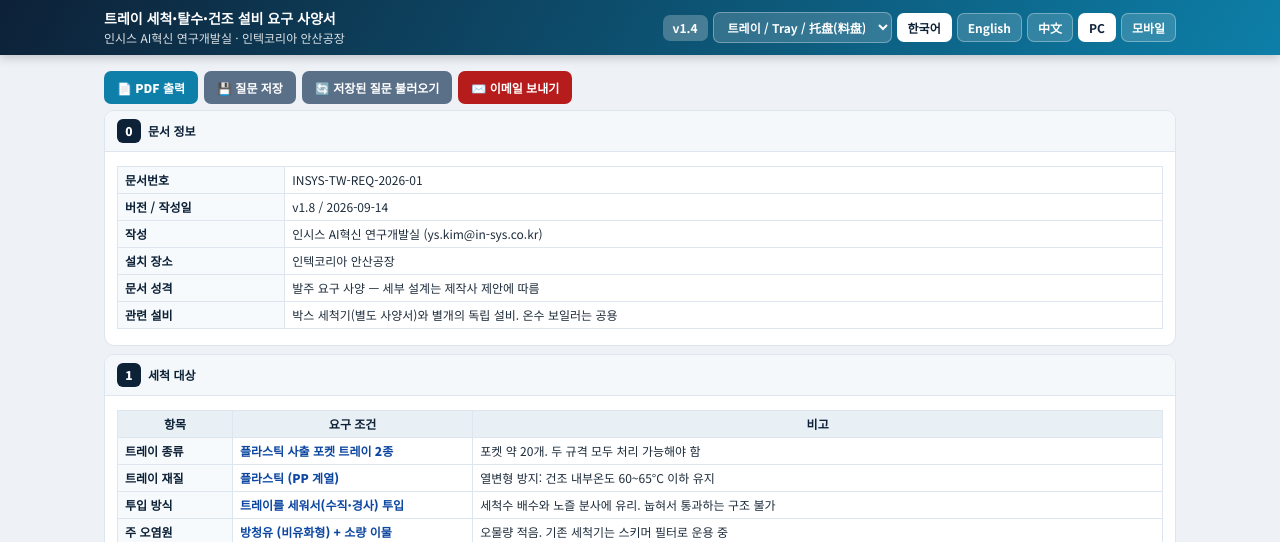
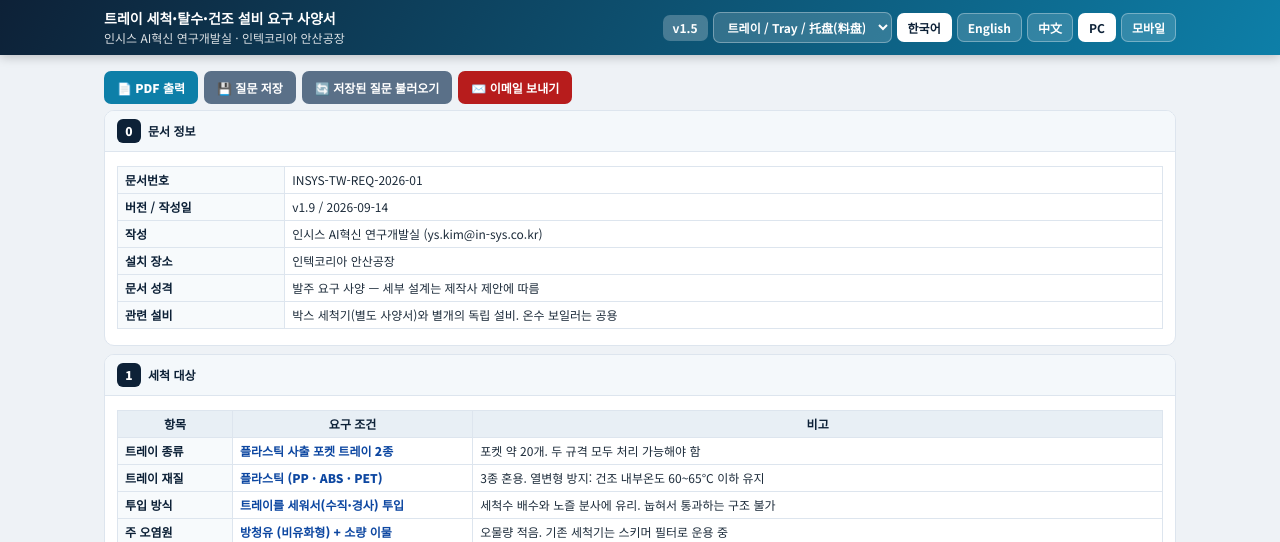
Before and after one commit to Insys-HQ/Insys-lab, a plain HTML site: page req.html in a window 1280 px wide. Shown: the top 542 px of the page. Drawn offline with Linux system fonts and the light colour scheme.

Commit message:
req.html v1.5 — 재질 확정(트레이 PP·ABS·PET, 박스 PP·PE)

```diff
--- a/req.html
+++ b/req.html
@@ -6,7 +6,7 @@
 <meta http-equiv="Cache-Control" content="no-cache, no-store, must-revalidate">
 <meta http-equiv="Pragma" content="no-cache">
 <meta http-equiv="Expires" content="0">
-<title>세척·탈수·건조 설비 요구 사양서 v1.4 | 인시스 AI혁신 연구개발실</title>
+<title>세척·탈수·건조 설비 요구 사양서 v1.5 | 인시스 AI혁신 연구개발실</title>
 <link href="https://fonts.googleapis.com/css2?family=Noto+Sans+KR:wght@300;400;500;700;900&display=swap" rel="stylesheet">
 <style>
 *{box-sizing:border-box;margin:0;padding:0;}
@@ -63,7 +63,7 @@ footer{text-align:center;color:#6b8098;font-size:12px;padding:12px 0 18px;}
 <body>
 <div class="hdr"><div class="nav-inner">
   <div><div class="hdr-t" id="hdrT">세척·탈수·건조 설비 요구 사양서</div><div class="hdr-s" id="hdrS">인시스 AI혁신 연구개발실 · 인텍코리아 안산공장</div></div>
-  <div class="hdr-r"><span class="vb">v1.4</span>
+  <div class="hdr-r"><span class="vb">v1.5</span>
     <select id="docSel" onchange="render()"><option value="tray">트레이 / Tray / 托盘(料盘)</option><option value="box">박스 / Box / 周转箱</option></select>
     <button id="lko" class="on" onclick="setLang('ko')">한국어</button><button id="len" onclick="setLang('en')">English</button><button id="lzh" onclick="setLang('zh')">中文</button>
     <button id="bp" class="on" onclick="setView('pc')">PC</button><button id="bm" onclick="setView('mobile')">모바일</button></div>
@@ -162,12 +162,12 @@ const SUB=[
 // ── 문서별 콘텐츠 ──
 const DOCS={
 tray:{
-  no:'INSYS-TW-REQ-2026-01', ver:'v1.8 / 2026-09-14',
+  no:'INSYS-TW-REQ-2026-01', ver:'v1.9 / 2026-09-14',
   name:T('트레이 세척·탈수·건조 설비 요구 사양서','Tray Washing · Dewatering · Drying Equipment — Requirement Specification','托盘(料盘)清洗·脱水·烘干设备需求规格书'),
   rel:T('박스 세척기(별도 사양서)와 별개의 독립 설비. 온수 보일러는 공용','Independent machine, separate from the box washer (separate spec). Hot-water boiler shared.','与周转箱清洗机（另有规格书）相互独立。热水锅炉共用。'),
   target:[
     [T('트레이 종류','Tray type','托盘种类'),T('플라스틱 사출 포켓 트레이 2종','Injection-moulded plastic pocket trays, 2 sizes','注塑塑料格式托盘2种'),T('포켓 약 20개. 두 규격 모두 처리 가능해야 함','About 20 pockets. Both sizes must be handled.','约20格。两种规格均须可处理。')],
-    [T('트레이 재질','Tray material','托盘材质'),T('플라스틱 (PP 계열)','Plastic (PP family)','塑料（PP系）'),T('열변형 방지: 건조 내부온도 60~65°C 이하 유지','To prevent heat deformation, keep dryer temperature at or below 60–65°C.','防止热变形：烘干内部温度保持在60~65°C以下')],
+    [T('트레이 재질','Tray material','托盘材质'),T('플라스틱 (PP · ABS · PET)','Plastic (PP · ABS · PET)','塑料（PP · ABS · PET）'),T('3종 혼용. 열변형 방지: 건조 내부온도 60~65°C 이하 유지','Three materials in mixed use. To prevent heat deformation, keep dryer temperature at or below 60–65°C.','三种材质混用。防止热变形：烘干内部温度保持在60~65°C以下')],
     [T('투입 방식','Feeding orientation','投入方式'),T('트레이를 세워서(수직·경사) 투입','Trays are fed standing (vertical / inclined)','托盘立放（垂直/倾斜）投入'),T('세척수 배수와 노즐 분사에 유리. 눕혀서 통과하는 구조 불가','Better drainage and spray access. Flat (lying) pass-through is not acceptable.','有利于排水与喷射。不允许平放通过的结构。')],
     [T('주 오염원','Main contaminant','主要污染物'),T('방청유 (비유화형) + 소량 이물','Rust-preventive oil (non-emulsifying) + small debris','防锈油（非乳化型）+少量异物'),T('오물량 적음. 기존 세척기는 스키머 필터로 운용 중','Low soil load. Existing washer runs with skimmer filtration.','污物量少。现有清洗机以撇油器过滤运行。')]
   ],
@@ -210,12 +210,12 @@ tray:{
   sub:[SUB[0],T('포켓 20개 트레이의 포켓 내부 세척 대응 방안','Approach for cleaning inside the pockets of the 20-pocket tray','20格托盘格内清洗的应对方案'),SUB[1],SUB[2],SUB[3],SUB[4]]
 },
 box:{
-  no:'INSYS-BW-REQ-2026-01', ver:'v1.2 / 2026-09-14',
+  no:'INSYS-BW-REQ-2026-01', ver:'v1.3 / 2026-09-14',
   name:T('박스 세척·탈수·건조 설비 요구 사양서','Box Washing · Dewatering · Drying Equipment — Requirement Specification','周转箱清洗·脱水·烘干设备需求规格书'),
   rel:T('트레이 세척기(별도 사양서)와 별개의 독립 설비. 온수 보일러는 공용','Independent machine, separate from the tray washer (separate spec). Hot-water boiler shared.','与托盘清洗机（另有规格书）相互独立。热水锅炉共用。'),
   target:[
     [T('박스 종류','Box type','周转箱种类'),T('플라스틱 사출 박스 5종','Injection-moulded plastic boxes, 5 sizes','注塑塑料周转箱5种'),T('가장자리에 사출 포켓(리브·홈)이 있어 물이 고이는 구조','Moulded pockets (ribs/grooves) along the rim trap water.','边缘有注塑格（筋/槽），易积水。')],
-    [T('박스 재질','Box material','周转箱材质'),T('플라스틱 (PP 계열)','Plastic (PP family)','塑料（PP系）'),T('열변형 방지: 건조 내부온도 60~65°C 이하 유지','To prevent heat deformation, keep dryer temperature at or below 60–65°C.','防止热变形：烘干内部温度保持在60~65°C以下')],
+    [T('박스 재질','Box material','周转箱材质'),T('플라스틱 (PP · PE)','Plastic (PP · PE)','塑料（PP · PE）'),T('2종 혼용. 열변형 방지: 건조 내부온도 60~65°C 이하 유지','Two materials in mixed use. To prevent heat deformation, keep dryer temperature at or below 60–65°C.','两种材质混用。防止热变形：烘干内部温度保持在60~65°C以下')],
     [T('투입 방식','Feeding orientation','投入方式'),T('박스를 세워서(수직·경사) 투입','Boxes are fed standing (vertical / inclined)','周转箱立放（垂直/倾斜）投入'),T('가장자리 사출 포켓에 고인 물은 뒤집지 않으면 제거되지 않음 → 세운 상태로 통과시켜 자연 배수. 눕혀서 통과하는 구조 불가','Water trapped in the rim pockets cannot be removed unless the box is inverted → pass boxes standing so they drain by gravity. Flat pass-through is not acceptable.','边缘格内积水若不翻转无法排除→立放通过使其自然排水。不允许平放通过。')],
     [T('주 오염원','Main contaminant','主要污染物'),T('방청유 + 분진·이물','Rust-preventive oil + dust/debris','防锈油+粉尘、异物'),T('트레이보다 오물량 많음','Higher soil load than trays','污物量比托盘多')]
   ],
@@ -283,7 +283,7 @@ function render(){
   const D=DOCS[curDoc()];
   gi('hdrT').textContent=L(D.name); gi('hdrS').textContent=L(UI.org);
   gi('btnPdf').textContent=L(UI.pdf); gi('btnSave').textContent=L(UI.save); gi('btnLoad').textContent=L(UI.load); gi('btnMail').textContent=L(UI.mail);
-  document.title=L(D.name)+' v1.4';
+  document.title=L(D.name)+' v1.5';
   let h='';
   h+=card(0,SECT.s0,'<table><colgroup><col style="width:16%"><col></colgroup>'
     +'<tr><td class="k">'+L(SECT.docno)+'</td><td>'+D.no+'</td></tr>'
```
